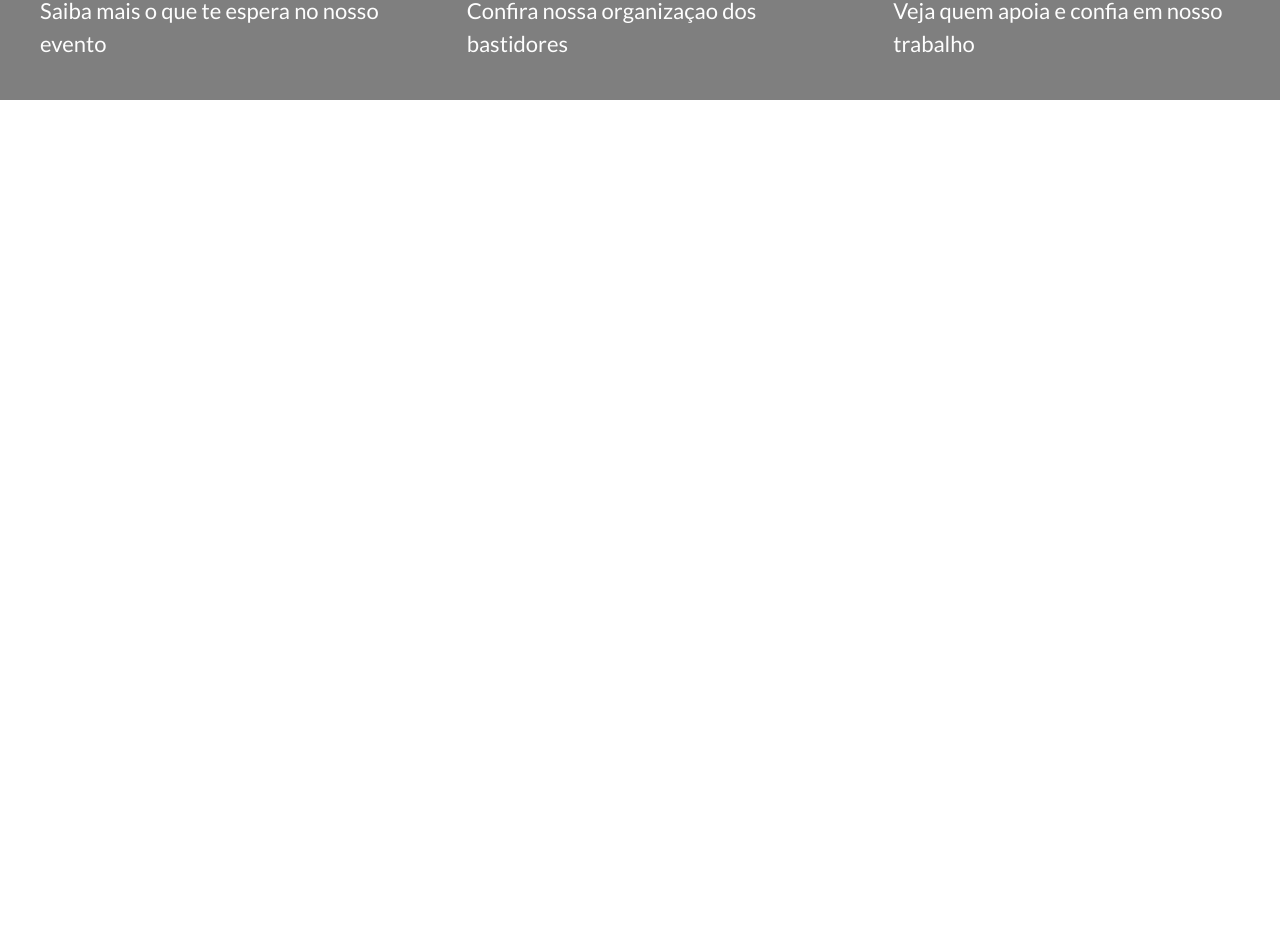
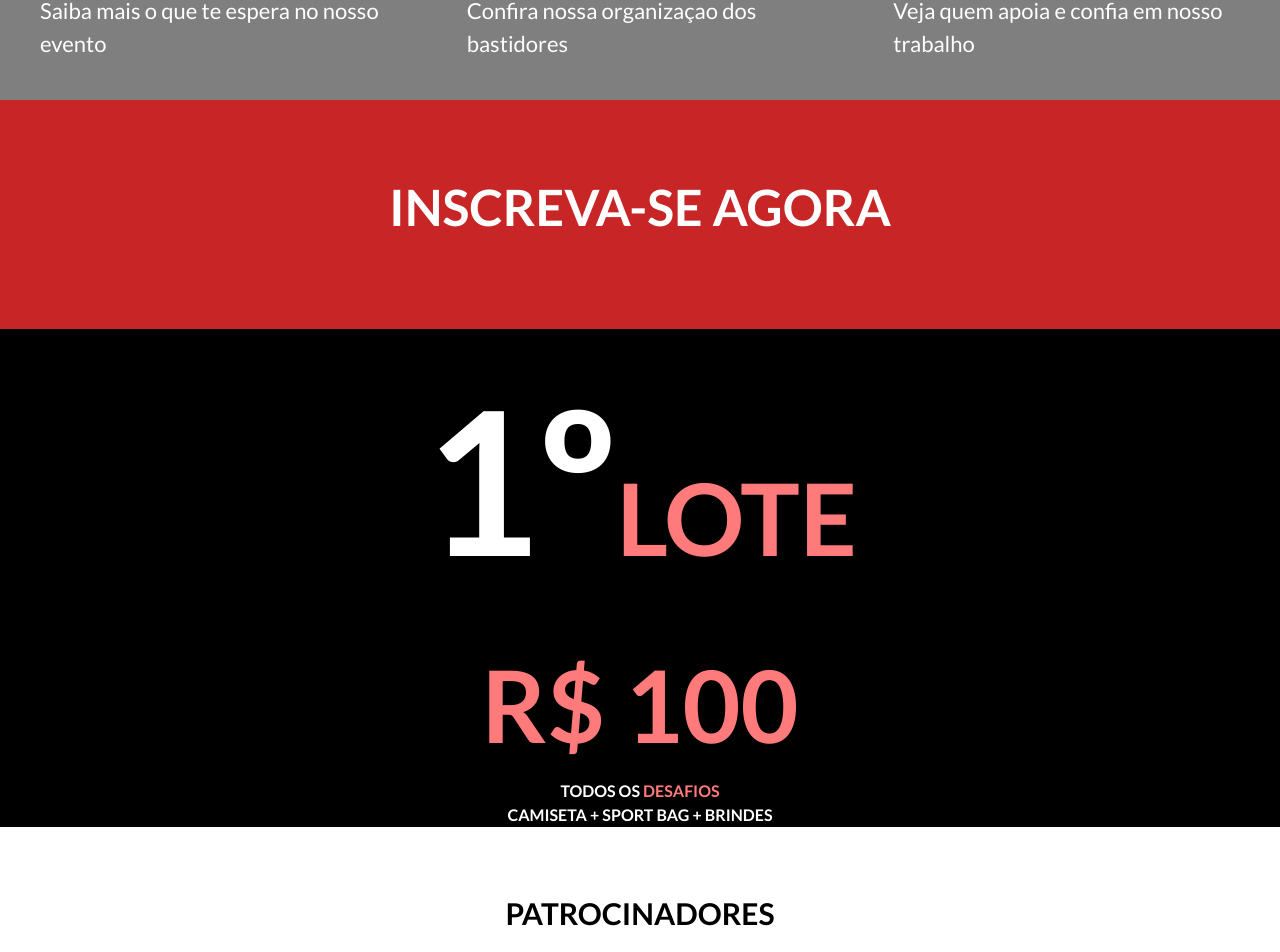
Before and after one commit to matheusBulb/estudoAngular, an Angular app in the folder primeiro-estudo/: page / in a window 1280 px wide. Shown: the part 1050-2002 px from the top of the page. Before the commit the page ends 1150 px from the top, so only its background shows below. Built offline with nearby package versions, Linux system fonts and the light colour scheme.

Commit message:
Banner, promoção, patrocinadores

```diff
--- a/primeiro-estudo/src/app/index/index.component.html
+++ b/primeiro-estudo/src/app/index/index.component.html
@@ -17,7 +17,7 @@
                 <div class="fundo-preto-transparente">
                 </div>
                 <div class="card-conteudo">
-                    <div class="titulo-card is-uppercase">provas</div>
+                    <div class="titulo-card is-uppercase">PROVAS</div>
                     <div class="sub-titulo-card">Saiba mais o que te espera no nosso evento</div>
                 </div>
             </div>
@@ -29,7 +29,7 @@
                 <div class="fundo-preto-transparente">
                 </div>
                 <div class="card-conteudo">
-                    <div class="titulo-card is-uppercase">o evento</div>
+                    <div class="titulo-card is-uppercase">O EVENTO</div>
                     <div class="sub-titulo-card">Confira nossa organizaçao dos bastidores</div>
                 </div>
             </div>
@@ -41,11 +41,23 @@
                 <div class="fundo-preto-transparente">
                 </div>
                 <div class="card-conteudo">
-                    <div class="titulo-card is-uppercase">patrocinadores</div>
+                    <div class="titulo-card is-uppercase">PATROCINADORES</div>
                     <div class="sub-titulo-card">Veja quem apoia e confia em nosso trabalho</div>
                 </div>
             </div>
         </div>
     </div>
 
+        <div class="banner">INSCREVA-SE AGORA</div>
 </section>
+
+<section>
+    <div class="info"><span style="font-size: 200px; color:white;">1º</span><span style="color:#ff7a7a; font-weight: 600;font-size:100px; "><span style="font-size:9 0px;">LOTE<br></span> R$ 100</span><br>
+      <span style="color:white;">TODOS OS <span style="color:#ff7a7a; font-weight:600;">DESAFIOS </span><br>CAMISETA + SPORT BAG + BRINDES</span></div><br>
+</section>
+
+
+
+<section>
+    <div class="title-patrocinio">PATROCINADORES</div>
+</section>
--- a/primeiro-estudo/src/sass/styles.scss
+++ b/primeiro-estudo/src/sass/styles.scss
@@ -21,3 +21,28 @@ body{
     font-size:28px;
     color:#fefefe;
 }
+
+.banner{
+    background-color:#C82626;
+    color: #fefefe;
+    width: 100%;
+    height: 229px;
+    font-size: 50px;
+    font-weight: 600;
+    text-align: center;
+    padding: 70px;
+}
+
+.info{
+    font-weight: 600;
+    text-align: center;
+    background-color: black;
+}
+
+.title-patrocinio{
+    font-weight: 600;
+    text-align: center;
+    padding: 40px;
+    font-size: 30px;
+    color: black;
+}
```
